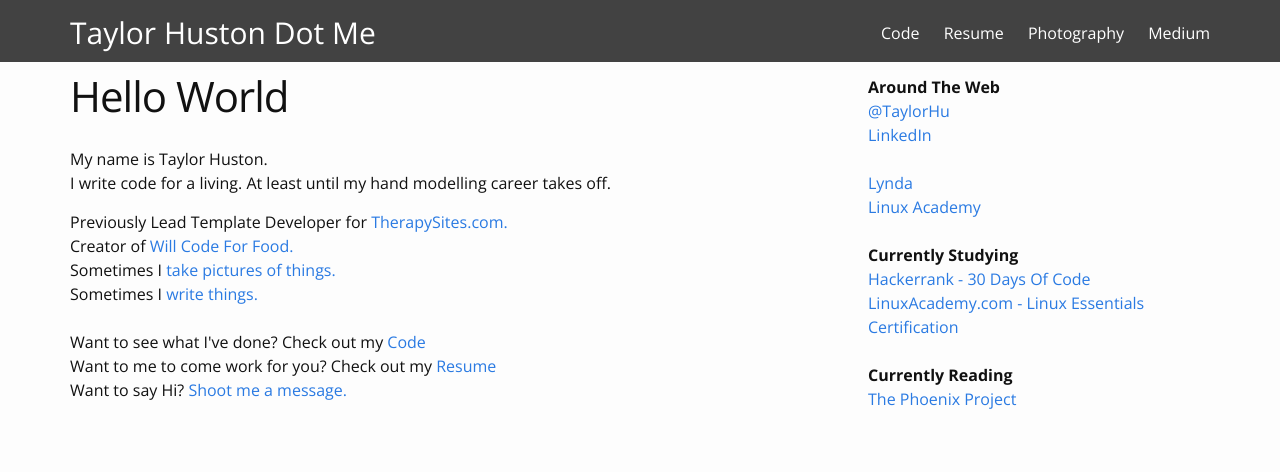
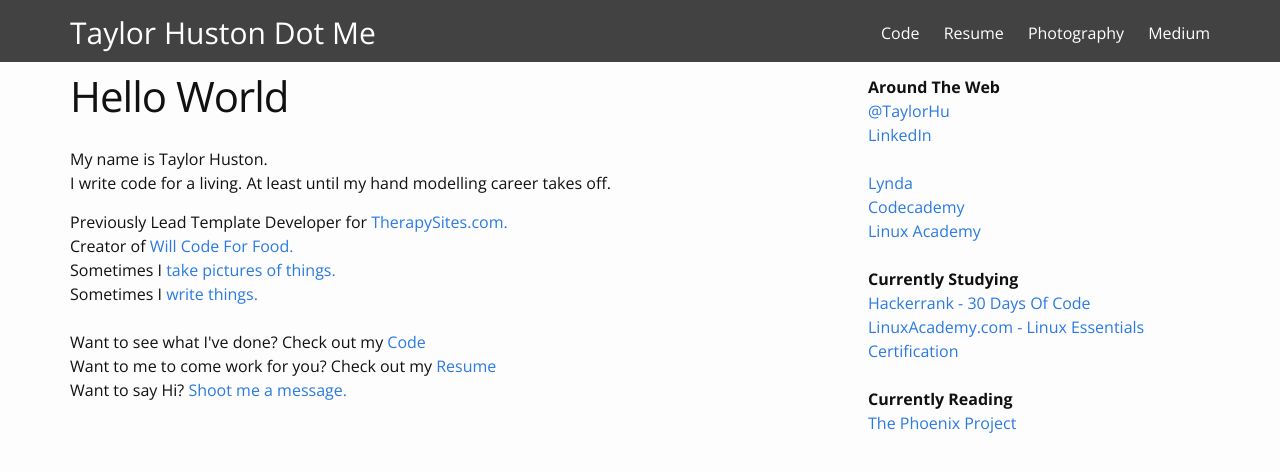
Before and after one commit to TaylorHuston/taylorhuston.github.io, a Jekyll site: the page built from index.html, in a window 1280 px wide, cut to the strip 0-503 px from the top of the page. Shown: the top 472 px of the strip. Built offline with Jekyll 4.4.1, drawn with Linux system fonts in a browser that asks for light colours; some web fonts are replaced.

Commit message:
Update sidebar

```diff
--- a/_includes/sidebar.html
+++ b/_includes/sidebar.html
@@ -8,6 +8,8 @@
   <br />
   <br />
   <a href="http://www.lynda.com/AllCertificates/User/1103034" target="_blank">Lynda</a>
+  <br />
+  <a href="https://www.codecademy.com/pyCoder84523" target="_blank">Codecademy</a>
   <br />
   <a href="https://linuxacademy.com/profile/show/user/name/taylor.a.huston@gmail.com" target="_blank">Linux Academy</a>
   <br />
```
